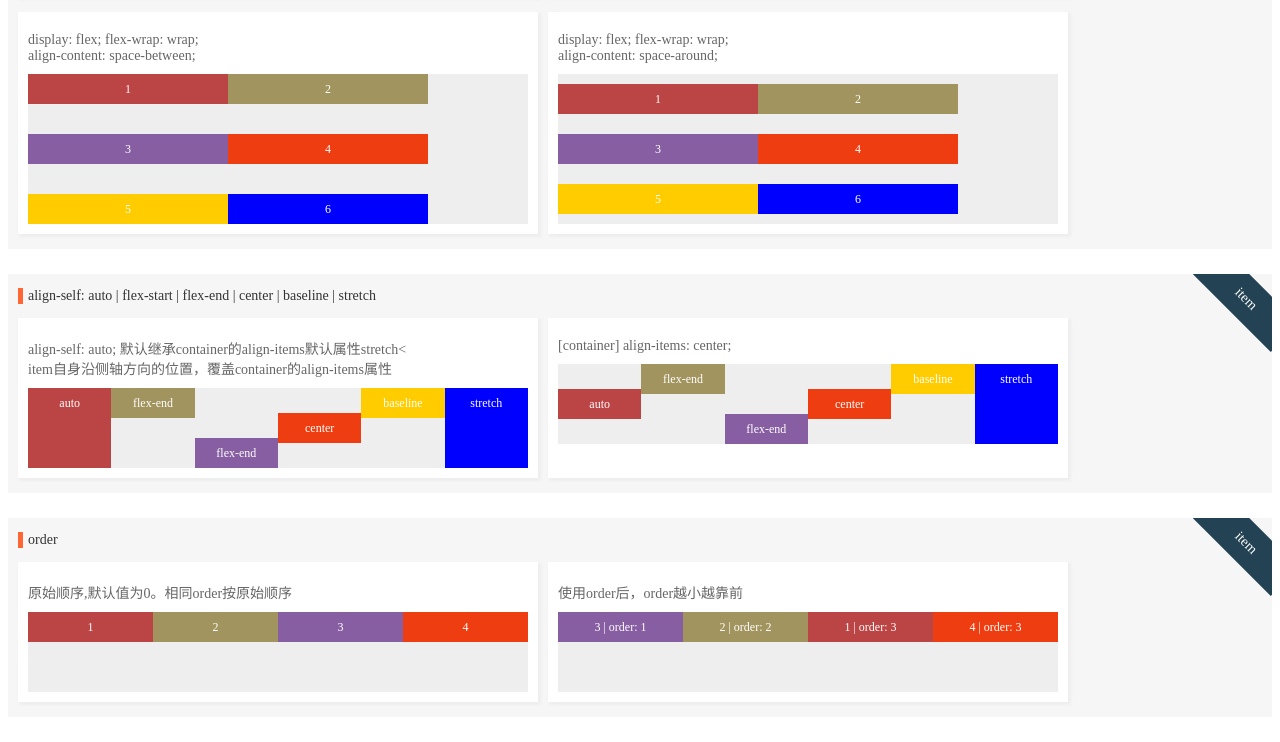
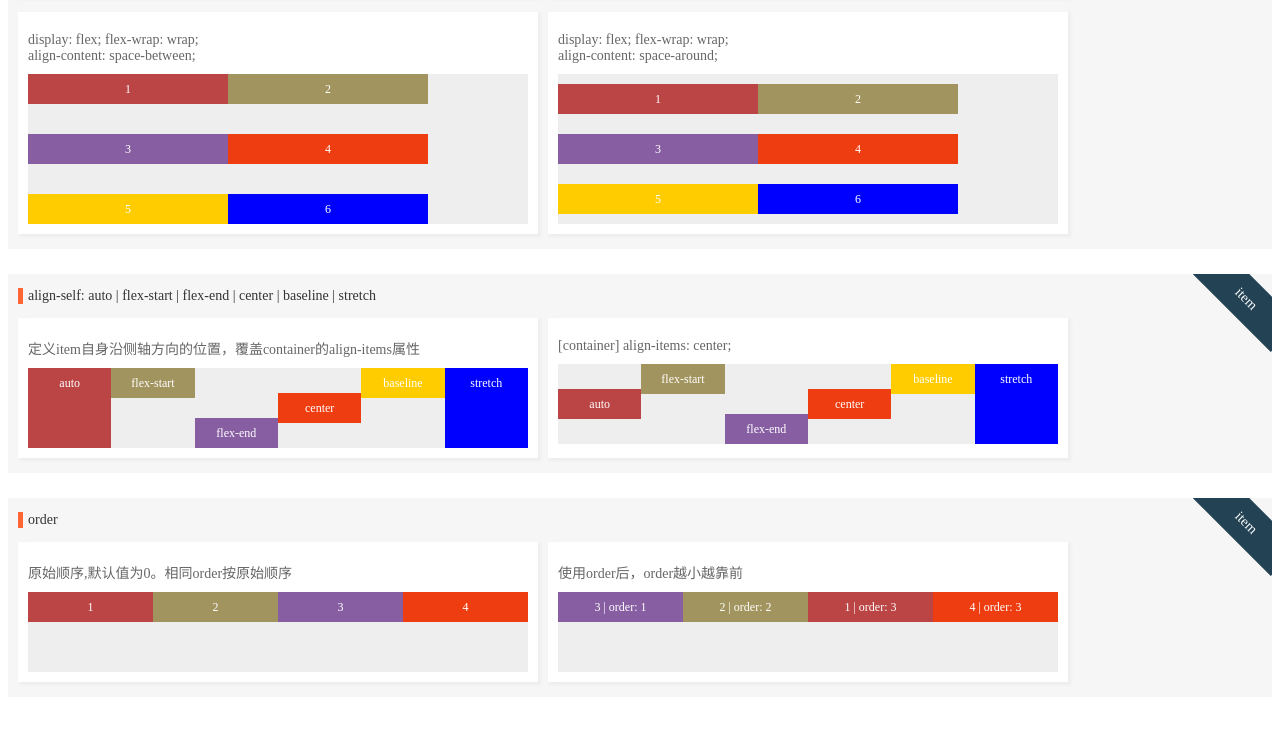
Before and after one commit to chang20159/css-example, a plain HTML site: page flex/flex.html in a window 1280 px wide. Shown: the part 3856-4598 px from the top of the page. Drawn offline with Linux system fonts and the light colour scheme.

Commit message:
fix flex text

```diff
--- a/flex/flex.html
+++ b/flex/flex.html
@@ -353,10 +353,10 @@
 		    <p class="title">align-self: auto | flex-start | flex-end | center | baseline | stretch </p>
 			<div class="demo-group">
 				<div class="demo">
-		  	    	<div class="desc">align-self: auto; 默认继承container的align-items默认属性stretch< <br/>item自身沿侧轴方向的位置，覆盖container的align-items属性</div>
+		  	    	<div class="desc">定义item自身沿侧轴方向的位置，覆盖container的align-items属性</div>
 		  	  		<div class="container">
 			  	  	    <div class="item" style="height:auto;align-self: auto;">auto</div>
-			  	  	    <div class="item" style="height:auto;align-self: flex-start;">flex-end</div>
+			  	  	    <div class="item" style="height:auto;align-self: flex-start;">flex-start</div>
 			  	  	    <div class="item" style="height:auto;align-self: flex-end;">flex-end</div>
 			  	  	    <div class="item" style="height:auto;align-self: center;">center</div>
 			  	  	    <div class="item" style="height:auto;align-self: baseline;">baseline</div>
@@ -367,7 +367,7 @@
 		  	    	<div class="desc">[container] align-items: center;</div>
 		  	  		<div class="container" style="align-items: center;">
 			  	  	    <div class="item" style="height:auto;align-self: auto;">auto</div>
-			  	  	    <div class="item" style="height:auto;align-self: flex-start;">flex-end</div>
+			  	  	    <div class="item" style="height:auto;align-self: flex-start;">flex-start</div>
 			  	  	    <div class="item" style="height:auto;align-self: flex-end;">flex-end</div>
 			  	  	    <div class="item" style="height:auto;align-self: center;">center</div>
 			  	  	    <div class="item" style="height:auto;align-self: baseline;">baseline</div>
```
